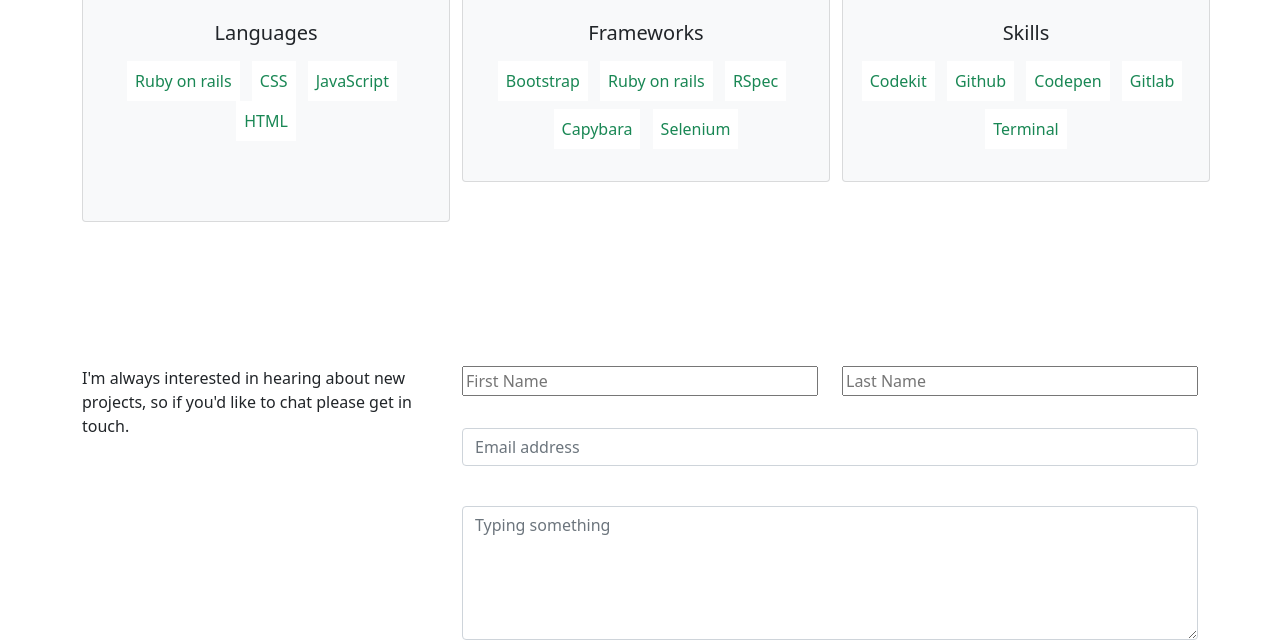
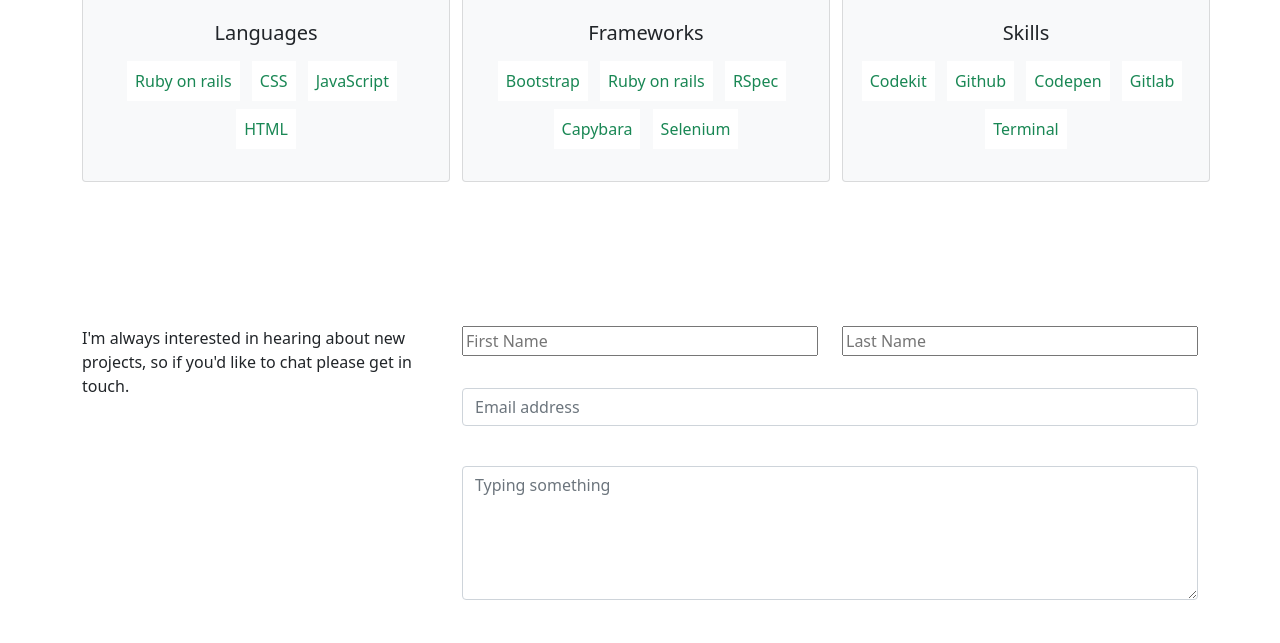
Before and after one commit to eudondian/Portfolio-Bootstrap, a website: page index.html in a window 1280 px wide. Shown: the part 2331-2974 px from the top of the page. Drawn offline with nearby package versions, Linux system fonts and the light colour scheme.

Commit message:
fix-card-size

```diff
--- a/index.html
+++ b/index.html
@@ -166,11 +166,11 @@
                       <img src="./BAssets/Language-Icon.svg" class="card-img-top" alt="...">
                       <div class="card-body text-center">
                         <h5 class="card-text font-weight-bold px-5 py-2">Languages</h5>
-                        <ul class="list-inline">
+                        <ul class="list-inline mb--3">
                           <li class="list-inline-item bg-white p-2 text-success" >Ruby on rails</li>
                           <li class="list-inline-item  bg-white p-2 text-success">CSS</li>
                           <li class="list-inline-item bg-white p-2 text-success">JavaScript</li>
-                          <li class="list-inline-item bg-white p-2 text-success mb-5">HTML</li>
+                          <li class="list-inline-item bg-white p-2 text-success mt-2">HTML</li>
                         </ul>
                       </div>
                     </div>
```
